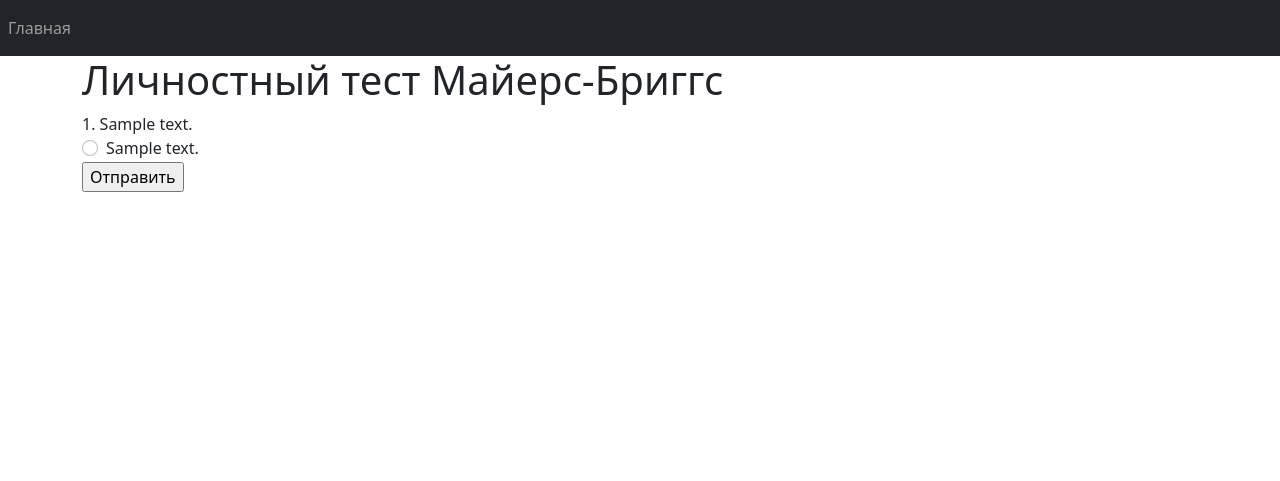
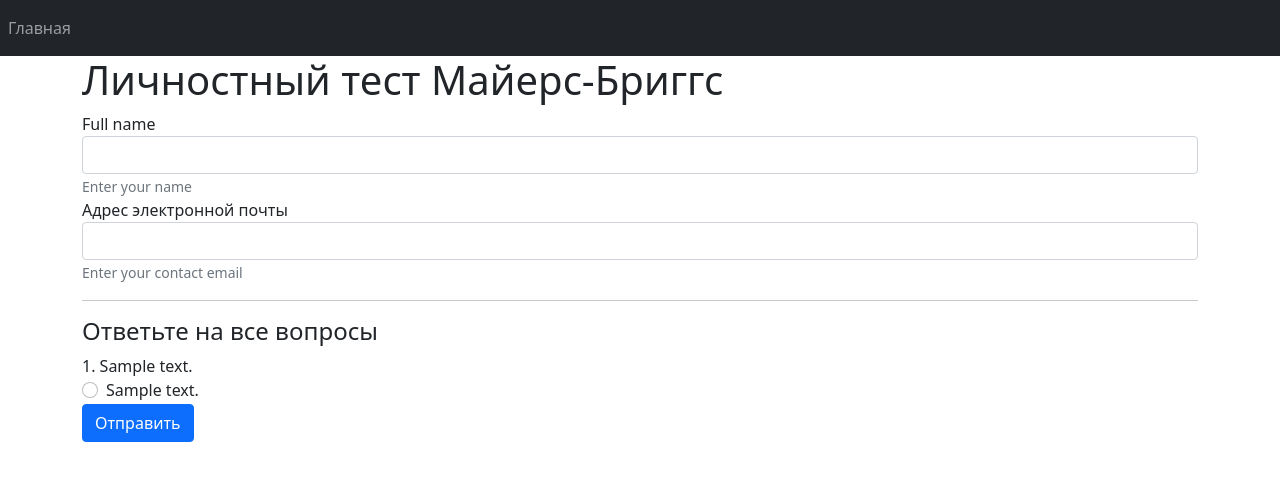
Before and after one commit to Mihail-1212/myers-briggs-personality-test, a Django app: page / in a window 1280 px wide. Shown: the top 481 px of the page. Run offline with Django 4.2, Linux system fonts and the light colour scheme; tables that the repository leaves empty hold one stand-in row (values such as "Sample post").

Commit message:
Add name and email fields, update test page

```diff
--- a/myers_briggs_personality_test/apps/personality_test/forms.py
+++ b/myers_briggs_personality_test/apps/personality_test/forms.py
@@ -1,15 +1,29 @@
 from django import forms
 from django.forms.models import modelformset_factory
+from django.utils.translation import gettext_lazy as _
 
 from . import models
 from .fields import AnswerRadioSelect
 
 
+class TestForm(forms.Form):
+    user_name = forms.CharField(required=True, label=_("Full name"), help_text=_("Enter your name"))
+    user_email = forms.EmailField(required=True, label=_("Email"), help_text=_("Enter your contact email"))
+
+    def __init__(self, *args, **kwargs):
+        super(TestForm, self).__init__(*args, **kwargs)
+        # Add bootstrap "form-control" class to inputs
+        for visible in self.visible_fields():
+            visible.field.widget.attrs['class'] = 'form-control'
+
+
 class QuestionForm(forms.ModelForm):
+    # user_name = forms.CharField(required=True, label=_("Enter your name"))
+    # user_email = forms.EmailField(required=True, label=_("Enter your contact email"))
     answer_options = forms.ModelChoiceField(
         widget=AnswerRadioSelect(),
         queryset=None,
-
+        required=True
     )
 
     class Meta:
--- /dev/null
+++ b/myers_briggs_personality_test/apps/personality_test/templates/personality_test/forms/test_form.html
@@ -0,0 +1,15 @@
+{% for hidden in test_form.hidden_fields %}
+    {{ hidden }}
+{% endfor %}
+
+{% for field in test_form.visible_fields %}
+    <div class="form-group">
+        <label class="">
+            {{field.label}}
+        </label>
+        {{field}}
+        {% if field.help_text %}
+            <small class="form-text text-muted">{{ field.help_text|safe }}</small>
+        {% endif %}
+    </div>
+{% endfor %}
--- a/myers_briggs_personality_test/apps/personality_test/templates/personality_test/personality_test_page.html
+++ b/myers_briggs_personality_test/apps/personality_test/templates/personality_test/personality_test_page.html
@@ -21,8 +21,14 @@
 </div>
 
 <div class="row">
-    <form  action="{% url 'index_page' %}" method="post">
+    <form  action="{% url 'index_page' %}" method="post" class="mb-5">
         {% csrf_token %}
+
+        {% include 'personality_test/forms/test_form.html' %}
+
+        <hr>
+        <h4>Ответьте  на все вопросы</h4>
+
         {% for question_form in question_forms %}
 
             <div class="col-md-12 question-form-item">
@@ -33,7 +39,7 @@
 
         {% endfor %}
 
-        <input type="submit" value="Отправить">
+        <input type="submit" class="btn btn-primary" value="Отправить">
     </form>
 </div>
 {% endblock content %}
--- a/myers_briggs_personality_test/apps/personality_test/views.py
+++ b/myers_briggs_personality_test/apps/personality_test/views.py
@@ -14,6 +14,8 @@ class PersonalityTestView(View):
         GET method
         return list of questions with options
         """
+        # Get form test
+        test_form = forms.TestForm()
         # Get queryset
         question_list = self.model.objects.all()
         # Get formset from queryset
@@ -21,7 +23,7 @@ class PersonalityTestView(View):
 
         # Render page
         return render(request, self.template_name, context={
-            'question_list': question_list,
+            'test_form': test_form,
             'question_forms': question_forms
         })
 
```
